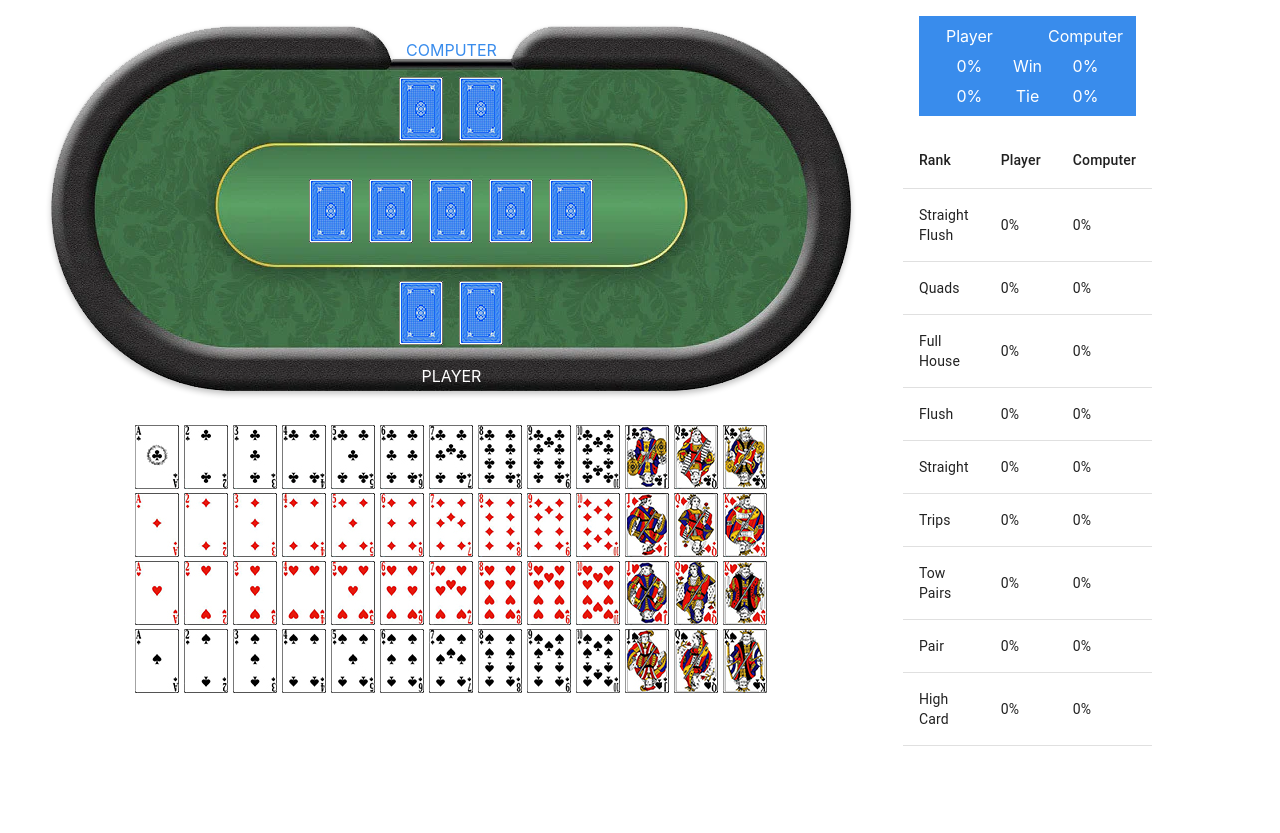
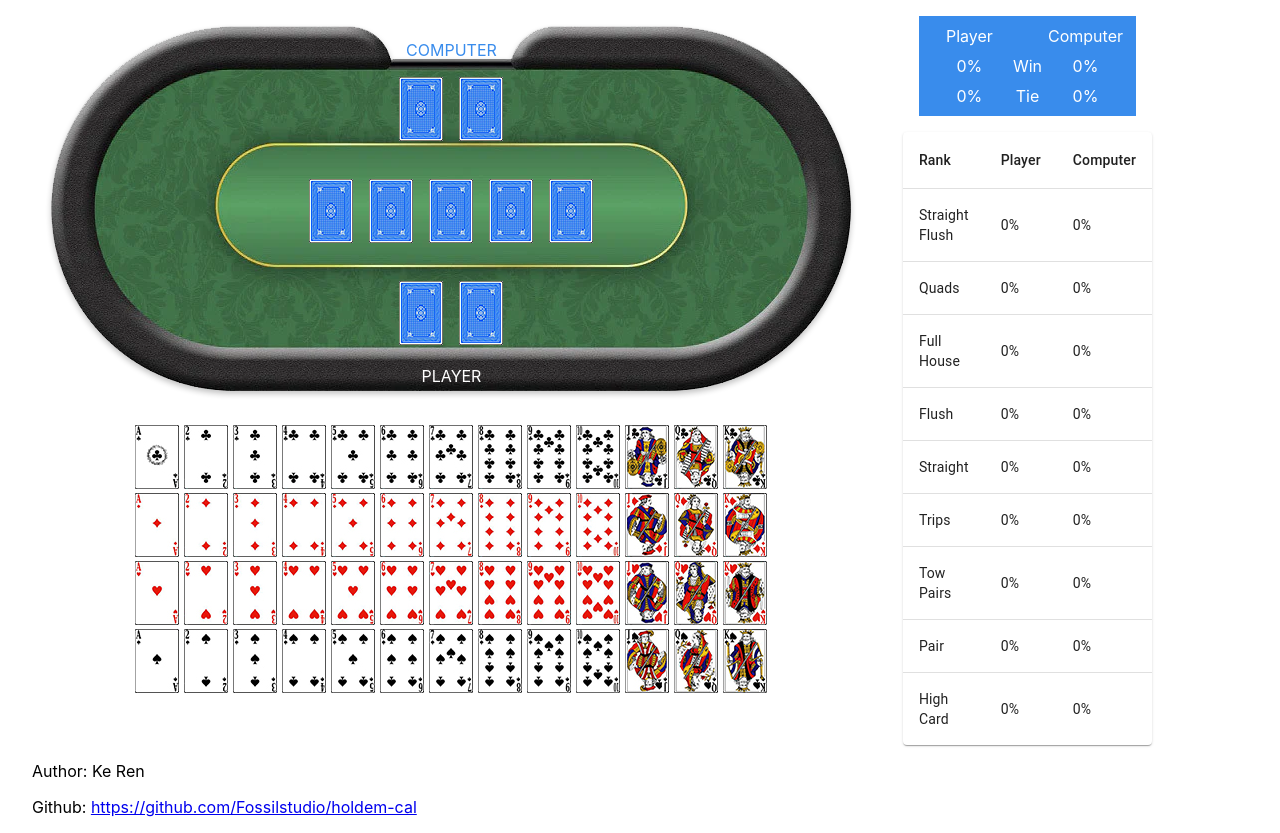
Before and after one commit to Fossilstudio/holdem-cal, a React (Create React App) app: page / in a window 1280 px wide. Before the commit the page ends 800 px from the top, so only its background shows below. Built offline with nearby package versions, Linux system fonts and the light colour scheme.

Commit message:
contact me

```diff
--- a/src/App.css
+++ b/src/App.css
@@ -70,3 +70,7 @@
 .rankListItem {
   display: flex;
 }
+
+.copyright {
+  margin-left: 2rem;
+}
--- a/src/App.js
+++ b/src/App.js
@@ -1,10 +1,10 @@
 /*
  * @Date: 2022-06-29 10:18:24
  * @LastEditors: Ke Ren
- * @LastEditTime: 2022-07-07 15:38:03
+ * @LastEditTime: 2022-07-07 16:24:26
  * @FilePath: \holdem-cal\src\App.js
  */
-import React from 'react';
+import React, { Fragment } from 'react';
 import './App.css';
 import Board from './Board';
 import Deck from './Deck';
@@ -57,6 +57,7 @@ class App extends React.Component{
 
   render(){
     return (
+      <Fragment>
         <div className="App">
           <div className='LeftArea'>
             <Board setRank={this.state.selectedCardRank}
@@ -77,6 +78,11 @@ class App extends React.Component{
             />
           </div>
         </div>
+        <div className='copyright'>
+          <p>Author: Ke Ren</p>
+          <p>Github: <a href='https://github.com/Fossilstudio/holdem-cal' target={'_blank'} rel="noreferrer">https://github.com/Fossilstudio/holdem-cal</a></p>
+        </div>
+      </Fragment>
     )
   }
 
@@ -121,8 +127,6 @@ class App extends React.Component{
     const props = Object.keys(s)
     const computerResult = props[1]
     const playerResult = props[0]
-    console.log(s[computerResult])
-    console.log(s[playerResult])
     const playerWinPercent = s[playerResult].winPercent
     const computerWinPercent = s[computerResult].winPercent
     const playerTiePercent = s[playerResult].tiePercent
--- a/src/Rank.js
+++ b/src/Rank.js
@@ -1,7 +1,7 @@
 /*
  * @Date: 2022-06-29 10:33:49
  * @LastEditors: Ke Ren
- * @LastEditTime: 2022-07-07 15:50:21
+ * @LastEditTime: 2022-07-07 16:21:09
  * @FilePath: \holdem-cal\src\Rank.js
  */
 import React from "react";
@@ -35,9 +35,8 @@ class Rank extends React.Component{
       this.createData('Pair', this.props.playerResult.pair, this.props.computerResult.pair),
       this.createData('High Card', this.props.playerResult.highCard, this.props.computerResult.highCard),
     ]
-    console.log(this.props.playerResult.flush)
     return(
-      <TableContainer>
+      <TableContainer component={Paper}>
         <Table aria-label="rank table">
           <TableHead>
             <TableRow>
@@ -48,7 +47,8 @@ class Rank extends React.Component{
           </TableHead>
           <TableBody>
             {rankList.map((row)=>(
-              <TableRow key={row.name}>
+              <TableRow key={row.name}
+              sx={{ '&:last-child td, &:last-child th': { border: 0 } }}>
                 <TableCell>{row.name}</TableCell>
                 <TableCell>{row.player.percent}%</TableCell>
                 <TableCell>{row.computer.percent}%</TableCell>
--- a/src/index.js
+++ b/src/index.js
@@ -1,14 +1,13 @@
 /*
  * @Date: 2022-06-29 10:18:24
  * @LastEditors: Ke Ren
- * @LastEditTime: 2022-06-30 15:58:14
+ * @LastEditTime: 2022-07-07 16:19:28
  * @FilePath: \holdem-cal\src\index.js
  */
 import React from 'react';
 import ReactDOM from 'react-dom/client';
 import './index.css';
 import App from './App';
-import Test from './Test';
 
 const root = ReactDOM.createRoot(document.getElementById('root'));
 root.render(
```
Lines whose indentation alone changed are shown as unchanged.
